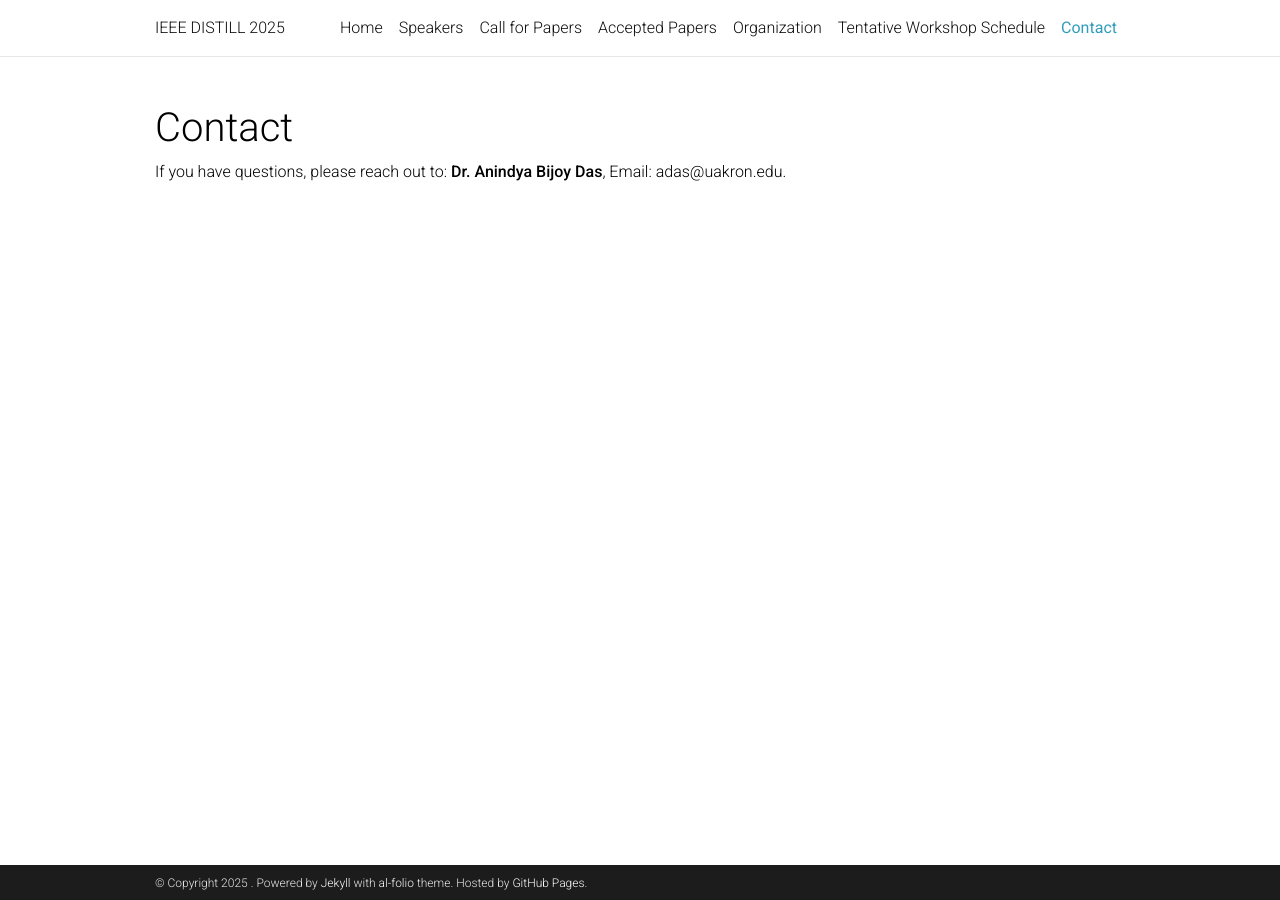
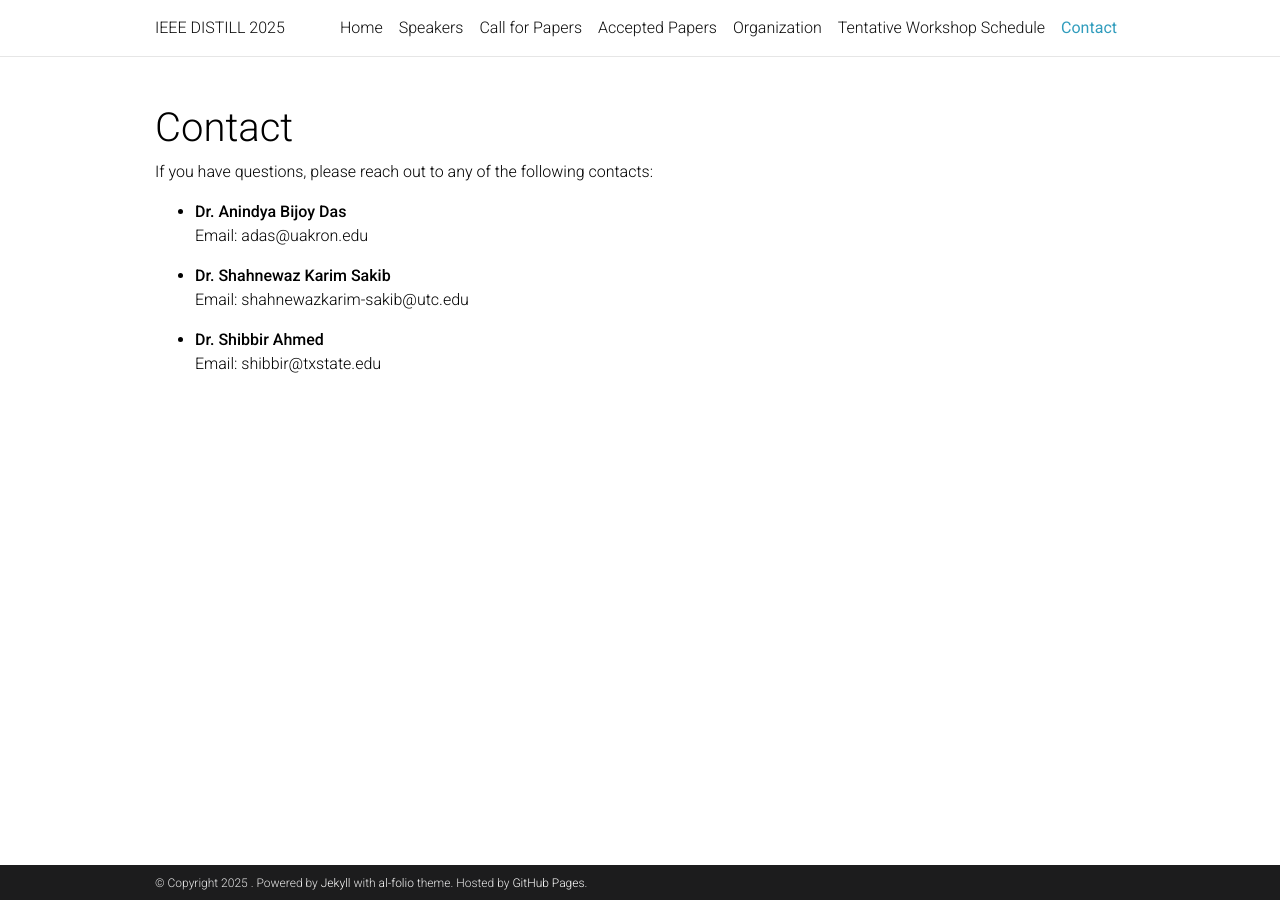
Before and after one commit to ieeedistill/ieeedistill.github.io, a Jekyll site: the page built from _pages/contact.md, in a window 1280 px wide. Built offline with Jekyll 4.4.1, drawn with Linux system fonts in a browser that asks for light colours; comment, search, counter and statistics services are not loaded; a style sheet for code colours, icons or effects is not loaded.

Commit message:
Update contact.md

```diff
--- a/_pages/contact.md
+++ b/_pages/contact.md
@@ -8,4 +8,13 @@ nav_title: Contact
 ---
 # Contact
 
-If you have questions, please reach out to: **Dr. Anindya Bijoy Das**, Email: adas@uakron.edu.
+If you have questions, please reach out to any of the following contacts:
+
+- **Dr. Anindya Bijoy Das**
+  Email: adas@uakron.edu
+
+- **Dr. Shahnewaz Karim Sakib**
+  Email: shahnewazkarim-sakib@utc.edu
+
+- **Dr. Shibbir Ahmed**
+  Email: shibbir@txstate.edu
```
